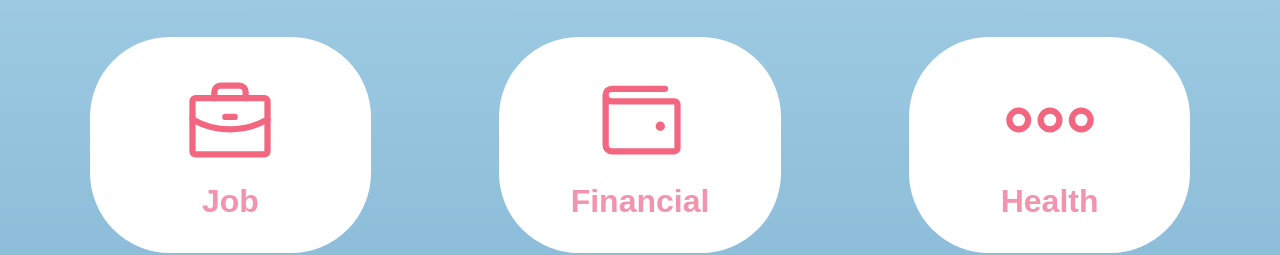
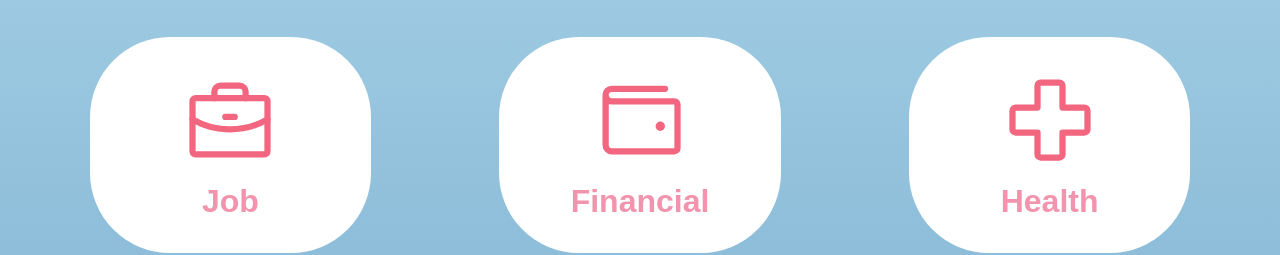
Before and after one commit to Eva-Sorensen/empower, a React (Create React App) app: page /availableResources in a window 1280 px wide. Shown: the part 498-753 px from the top of the page. Built offline with nearby package versions, Linux system fonts and the light colour scheme.

Commit message:
change health icon

```diff
--- a/src/pages/AvailableResources.js
+++ b/src/pages/AvailableResources.js
@@ -5,7 +5,7 @@ import {
   HouseLine,
   Briefcase,
   Wallet,
-  DotsThreeOutline,
+  FirstAid,
 } from "phosphor-react";
 import style from "../css/AvailableResources.module.css";
 
@@ -41,7 +41,7 @@ export default function AvailableResources() {
           <h2 className={style.optionHeader}>Financial</h2>
         </button>
         <button className={style.option}>
-          <DotsThreeOutline size={100} color="#f26680" className={style.icon} />
+          <FirstAid size={100} color="#f26680" className={style.icon} />
           <h2 className={style.optionHeader}>Health</h2>
         </button>
       </div>
```
